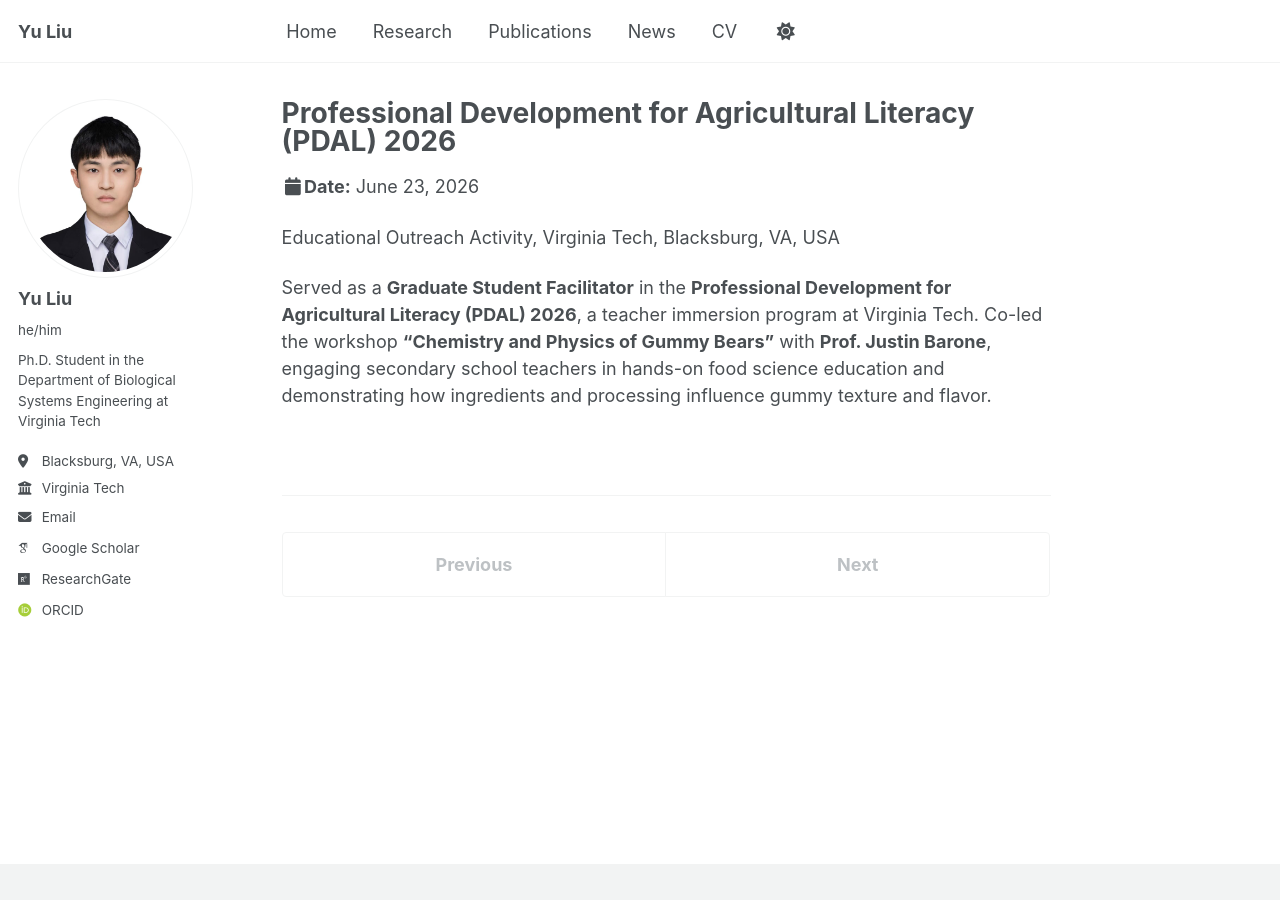
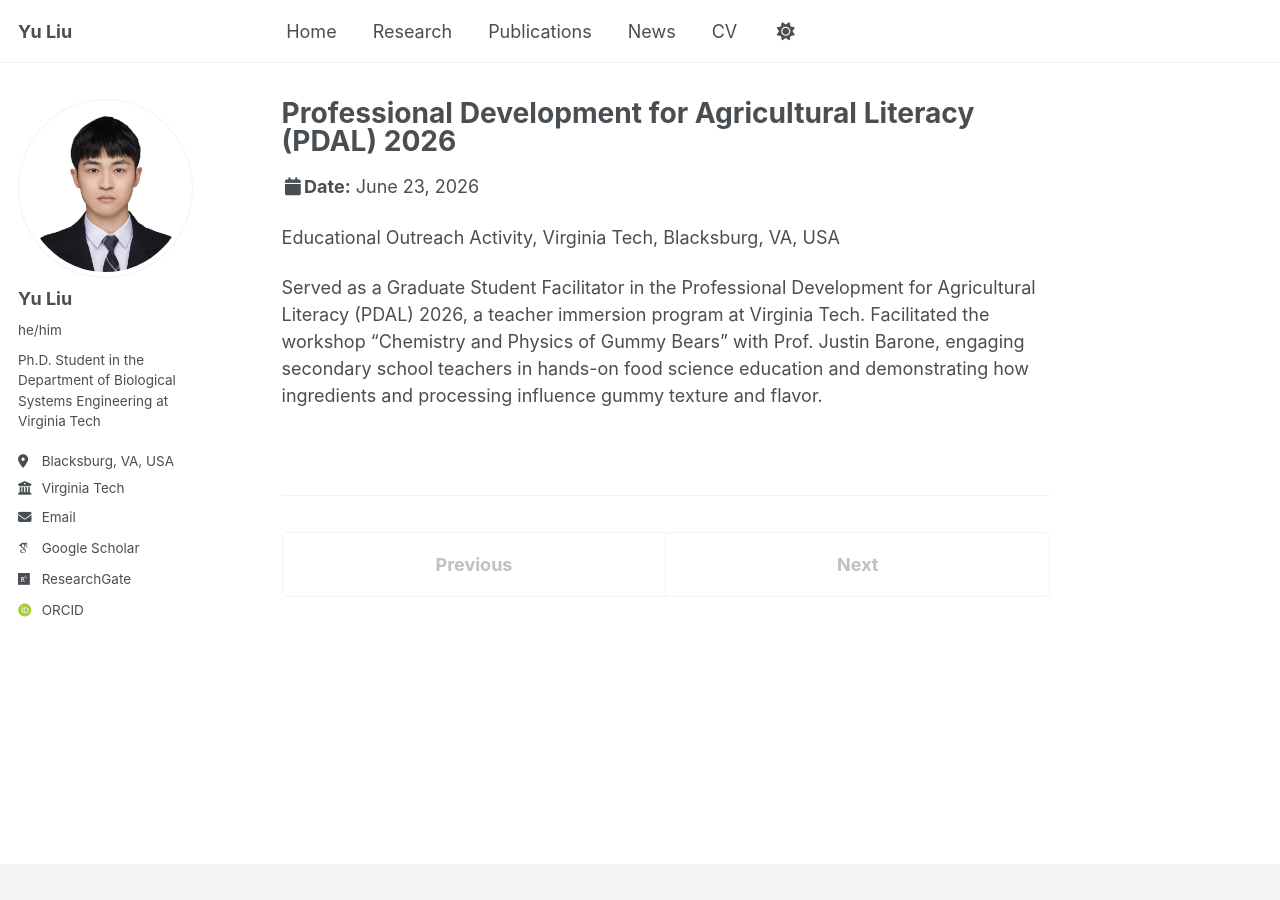
Before and after one commit to yuliu0322/yuliu0322.github.io, a Jekyll site: the page built from _talks/2026-06-23-PADL Activity.md, in a window 1280 px wide. Built offline with Jekyll 4.4.1, drawn with Linux system fonts in a browser that asks for light colours; some web fonts are replaced; a script bundle is joined from its source files by our own code; library files that are not in the unit come from our copies.

Commit message:
Update 2026-06-23-PADL Activity.md

```diff
--- a/_talks/2026-06-23-PADL Activity.md
+++ b/_talks/2026-06-23-PADL Activity.md
@@ -10,4 +10,4 @@ location: "Blacksburg, VA, USA"
 
 Educational Outreach Activity, Virginia Tech, Blacksburg, VA, USA
 
-Served as a **Graduate Student Facilitator** in the **Professional Development for Agricultural Literacy (PDAL) 2026**, a teacher immersion program at Virginia Tech. Co-led the workshop **"Chemistry and Physics of Gummy Bears"** with **Prof. Justin Barone**, engaging secondary school teachers in hands-on food science education and demonstrating how ingredients and processing influence gummy texture and flavor.
+Served as a Graduate Student Facilitator in the Professional Development for Agricultural Literacy (PDAL) 2026, a teacher immersion program at Virginia Tech. Facilitated the workshop "Chemistry and Physics of Gummy Bears" with Prof. Justin Barone, engaging secondary school teachers in hands-on food science education and demonstrating how ingredients and processing influence gummy texture and flavor.
```
